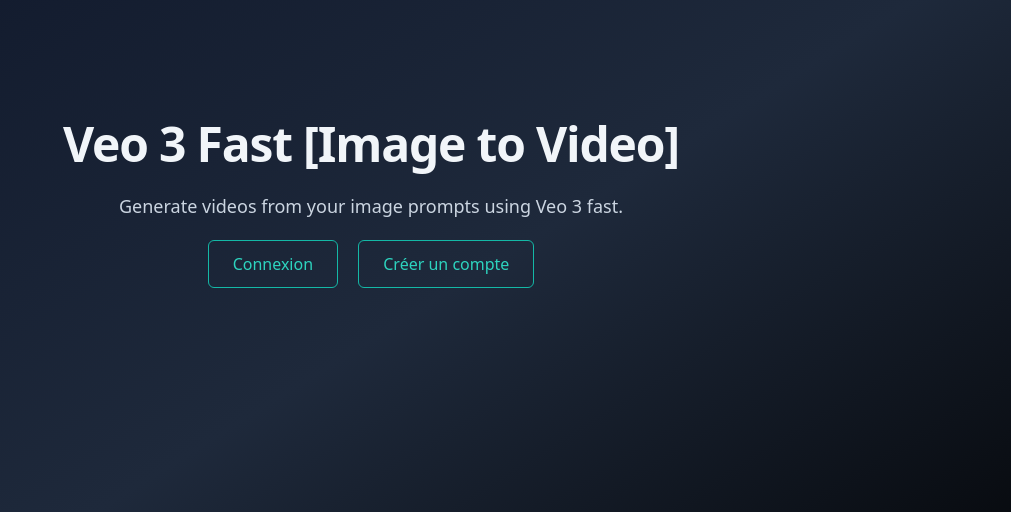
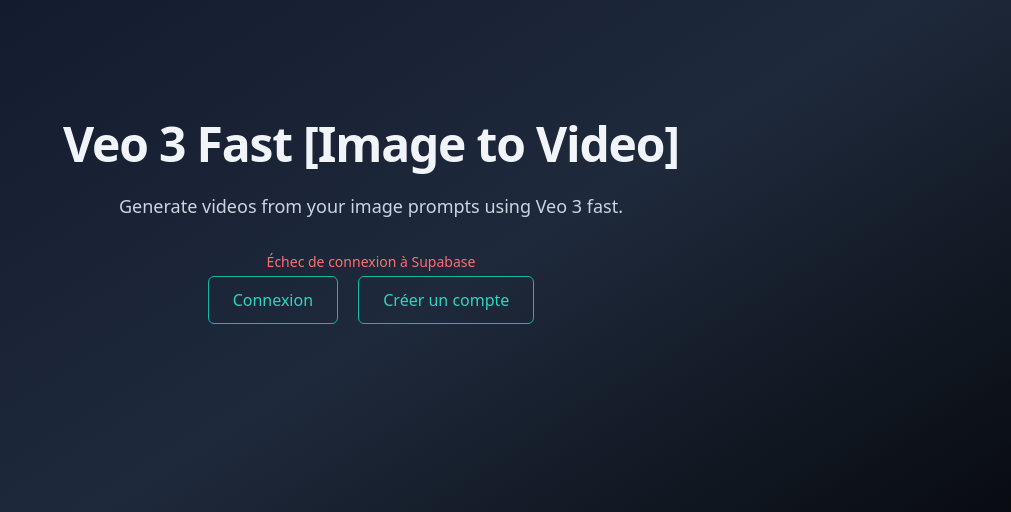
Before and after one commit to AnthonyM951/bloc4_final_project, a Flask app: page / in a window 1280 px wide. Shown: the part 60-572 px from the top of the page, without its empty margins (269-1280 px from the left). Run offline with Flask 3, Linux system fonts and the light colour scheme; some libraries are stand-ins or nearby versions.

Commit message:
Display Supabase connection status

```diff
--- a/src/app.py
+++ b/src/app.py
@@ -68,15 +68,26 @@
 SUPABASE_URL = os.getenv("SUPABASE_URL")
 SUPABASE_KEY = os.getenv("SUPABASE_SERVICE_KEY")  # ⚠️ utilise la service_role key
 supabase: Client | None = None
+supabase_connected = False
 if SUPABASE_URL and SUPABASE_KEY:
     try:
         supabase = create_client(SUPABASE_URL, SUPABASE_KEY)
+        # Vérifie la connexion en faisant une requête simple
+        supabase.table("profiles").select("id").limit(1).execute()
+        supabase_connected = True
     except Exception:
         supabase = None
+        supabase_connected = False
 
 
 REQS = Counter("flask_http_requests_total", "count", ["method", "endpoint", "status"])
 LAT = Histogram("flask_http_request_seconds", "latency", ["endpoint"])
+
+
+@app.context_processor
+def inject_supabase_status():
+    """Injecte l'état de connexion Supabase dans les templates"""
+    return {"supabase_connected": supabase_connected}
 
 
 def require_admin(f):
--- a/src/templates/index.html
+++ b/src/templates/index.html
@@ -4,6 +4,11 @@
 <section class="text-center py-24">
   <h1 class="text-5xl font-bold mb-6 tracking-tight">Veo 3 Fast [Image to Video]</h1>
   <p class="mb-8 text-lg text-slate-300">Generate videos from your image prompts using Veo 3 fast.</p>
+  {% if supabase_connected %}
+  <p class="mb-4 text-sm text-green-400">Connexion à Supabase réussie</p>
+  {% else %}
+  <p class="mb-4 text-sm text-red-400">Échec de connexion à Supabase</p>
+  {% endif %}
   <div class="space-x-4">
     {% if session.get('user_id') %}
     <a href="/generate" class="px-6 py-3 rounded-md bg-teal-500 hover:bg-teal-400 text-slate-900 font-semibold">Essayer</a>
```
